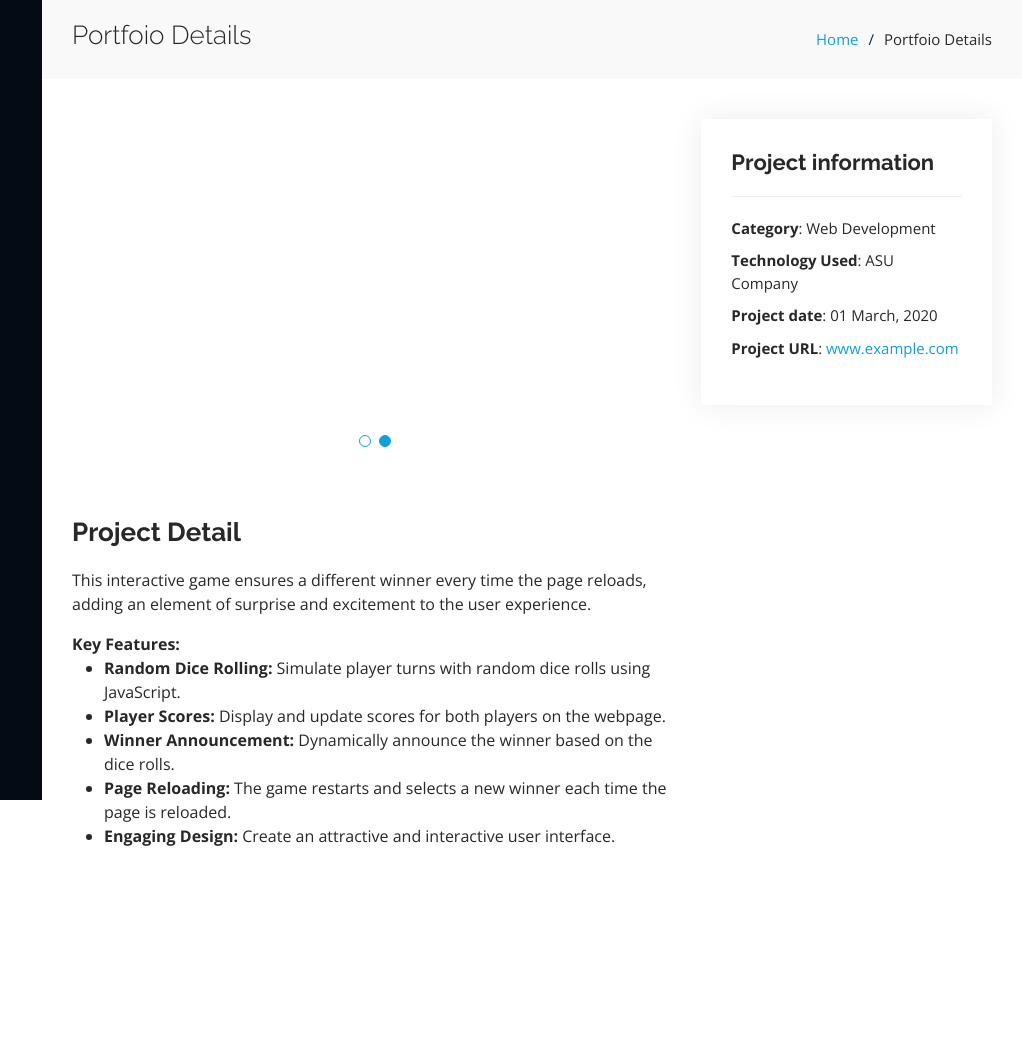
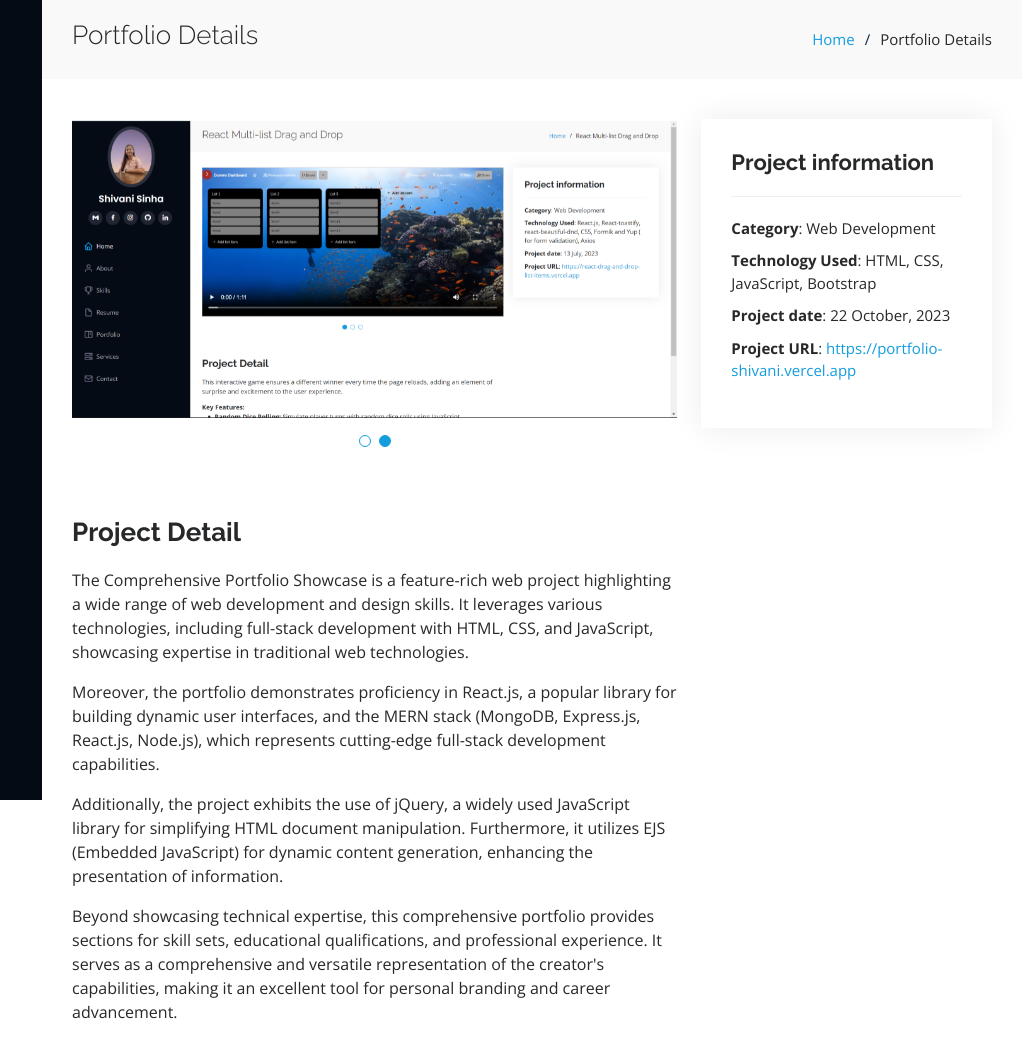
Before and after one commit to shivani-sinha-24/shivani-portfolio, a plain HTML site: page portfolio-details.html in a window 1280 px wide. Shown: the full height of the page, 258-1280 px from the left. Before the commit the page ends 924 px from the top, so only its background shows below. Drawn offline with nearby package versions, Linux system fonts and the light colour scheme.

Commit message:
added portfolio project details and images

```diff
--- a/portfolio-details.html
+++ b/portfolio-details.html
@@ -5,7 +5,7 @@
   <meta charset="utf-8">
   <meta content="width=device-width, initial-scale=1.0" name="viewport">
 
-  <title>Project Details - </title>
+  <title>Project Details - Portfolio</title>
   <meta content="" name="description">
   <meta content="" name="keywords">
 
@@ -79,10 +79,10 @@
       <div class="container">
 
         <div class="d-flex justify-content-between align-items-center">
-          <h2>Portfoio Details</h2>
+          <h2>Portfolio Details</h2>
           <ol>
             <li><a href="/">Home</a></li>
-            <li>Portfoio Details</li>
+            <li>Portfolio Details</li>
           </ol>
         </div>
 
@@ -119,9 +119,9 @@
               <h3>Project information</h3>
               <ul>
                 <li><strong>Category</strong>: Web Development</li>
-                <li><strong>Technology Used</strong>: ASU Company</li>
-                <li><strong>Project date</strong>: 01 March, 2020</li>
-                <li><strong>Project URL</strong>: <a href="www.example.com" target="_blank">www.example.com</a></li>
+                <li><strong>Technology Used</strong>: HTML, CSS, JavaScript, Bootstrap</li>
+                <li><strong>Project date</strong>: 22 October, 2023</li>
+                <li><strong>Project URL</strong>: <a href="/" >https://portfolio-shivani.vercel.app</a></li>
               </ul>
             </div>
 
@@ -131,16 +131,17 @@
             <div class="portfolio-description">
               <h2>Project Detail</h2>
               <p>
-                This interactive game ensures a different winner every time the page reloads, adding an element of surprise and excitement to the user experience.
+                The Comprehensive Portfolio Showcase is a feature-rich web project highlighting a wide range of web development and design skills. It leverages various technologies, including full-stack development with HTML, CSS, and JavaScript, showcasing expertise in traditional web technologies.
               </p>
-                <b>Key Features:</b>
-              <ul>
-                <li><b>Random Dice Rolling: </b>Simulate player turns with random dice rolls using JavaScript.</li>
-                <li><b>Player Scores: </b>Display and update scores for both players on the webpage.</li>
-                <li><b>Winner Announcement: </b>Dynamically announce the winner based on the dice rolls.</li>
-                <li><b>Page Reloading: </b>The game restarts and selects a new winner each time the page is reloaded.</li>
-                <li><b>Engaging Design: </b>Create an attractive and interactive user interface.</li>
-              </ul>
+              <p>
+                Moreover, the portfolio demonstrates proficiency in React.js, a popular library for building dynamic user interfaces, and the MERN stack (MongoDB, Express.js, React.js, Node.js), which represents cutting-edge full-stack development capabilities.
+              </p>
+              <p>
+                Additionally, the project exhibits the use of jQuery, a widely used JavaScript library for simplifying HTML document manipulation. Furthermore, it utilizes EJS (Embedded JavaScript) for dynamic content generation, enhancing the presentation of information.
+              </p>
+              <p>
+                Beyond showcasing technical expertise, this comprehensive portfolio provides sections for skill sets, educational qualifications, and professional experience. It serves as a comprehensive and versatile representation of the creator's capabilities, making it an excellent tool for personal branding and career advancement.
+              </p>
             </div>
           </div>
 
```
Also changed, not shown: admission-jockey-adminpanel.html (+3 -5 lines), admission-jockey.html (+3 -5 lines), blog-website.html (+1 -1 lines), facebook-clone.html (+9 -8 lines), news-bharat.html (+1 -1 lines), project-manager.html (+2 -2 lines), react-pattern-recognizer.html (+1 -1 lines), web-with-google-transalte.html (+1 -1 lines), assets/img/portfolio/pf2.png (added).
